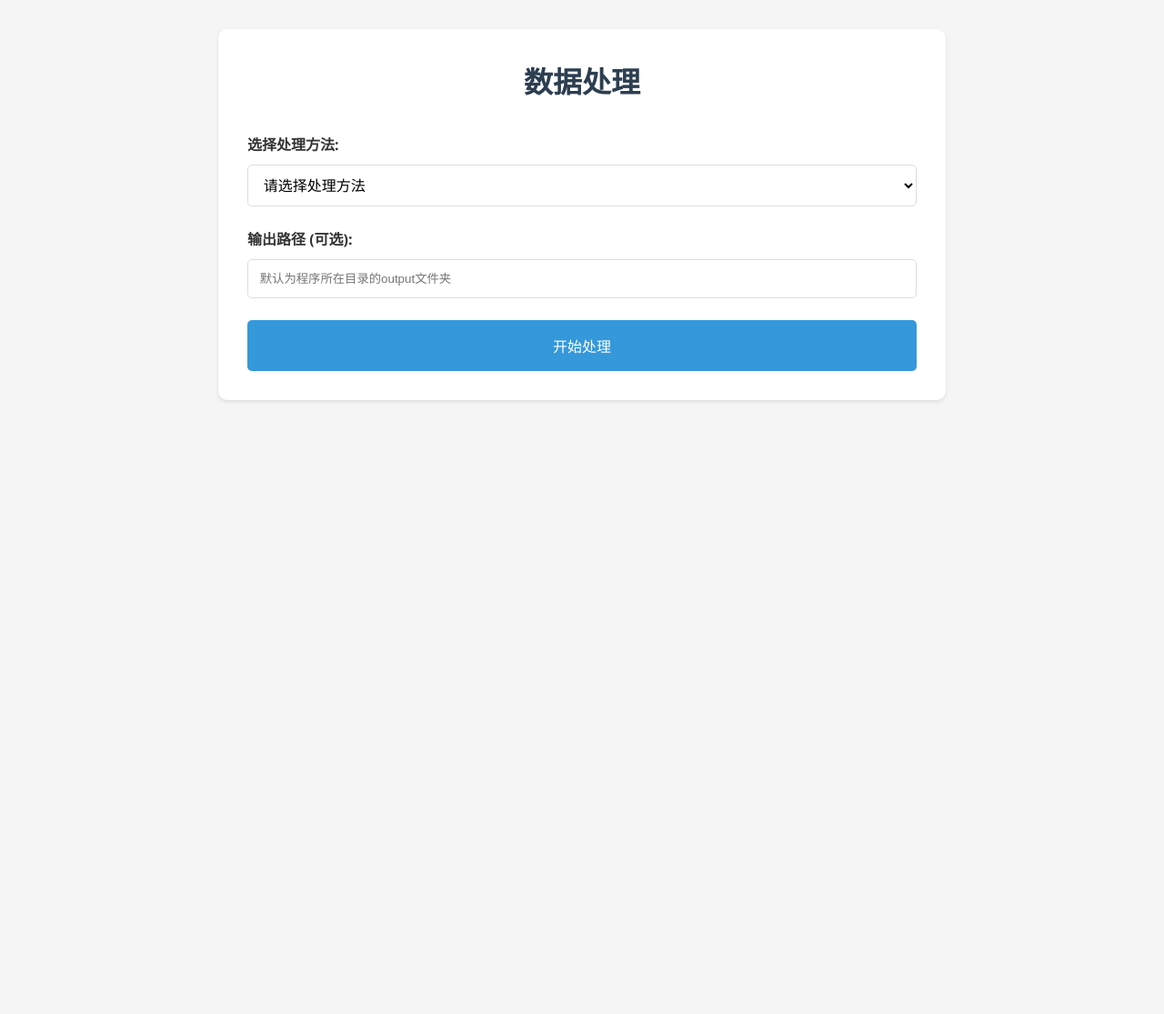
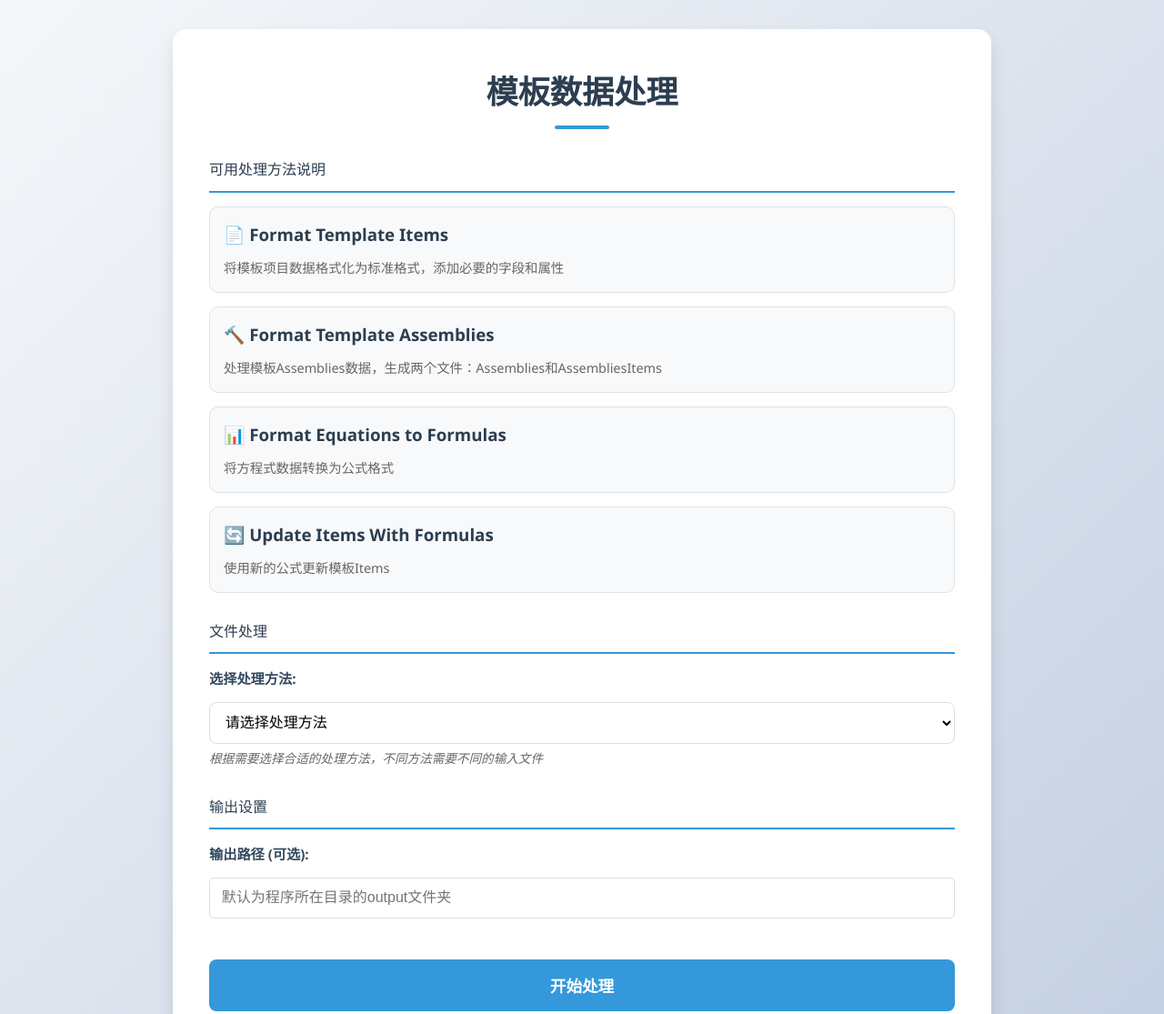
Before and after one commit to wangzhuyanyun/format, a website: page public/index.html in a window 1280 px wide. Shown: the top 1115 px of the page at 91% size. Before the commit the page ends 800 px from the top, so only its background shows below. Drawn offline with Linux system fonts and the light colour scheme; no server answers.

Commit message:
update index

```diff
--- a/public/index.html
+++ b/public/index.html
@@ -14,44 +14,88 @@
         font-family: "Segoe UI", Arial, sans-serif;
         line-height: 1.6;
         padding: 2rem;
-        background: #f5f5f5;
-        color: #333;
+        background: linear-gradient(135deg, #f5f7fa 0%, #c3cfe2 100%);
+        color: #2c3e50;
+        min-height: 100vh;
       }
       .container {
-        max-width: 800px;
+        max-width: 900px;
         margin: 0 auto;
         background: white;
-        padding: 2rem;
-        border-radius: 10px;
-        box-shadow: 0 2px 4px rgba(0, 0, 0, 0.1);
+        padding: 2.5rem;
+        border-radius: 15px;
+        box-shadow: 0 10px 20px rgba(0, 0, 0, 0.1);
       }
       h1 {
         text-align: center;
         color: #2c3e50;
         margin-bottom: 2rem;
+        font-size: 2.2rem;
+        font-weight: 600;
+        position: relative;
+      }
+      h1::after {
+        content: "";
+        display: block;
+        width: 60px;
+        height: 4px;
+        background: #3498db;
+        margin: 10px auto;
+        border-radius: 2px;
       }
       .form-group {
-        margin-bottom: 1.5rem;
+        margin-bottom: 1.8rem;
+      }
+      .form-group:hover {
+        transform: none;
       }
       label {
         display: block;
-        margin-bottom: 0.5rem;
+        margin-bottom: 0.8rem;
         font-weight: 600;
+        color: #34495e;
+        font-size: 0.95rem;
       }
       input[type="file"] {
         width: 100%;
-        padding: 0.5rem;
-        border: 2px dashed #ddd;
-        border-radius: 5px;
+        padding: 1rem;
+        border: 2px dashed #bdc3c7;
+        border-radius: 8px;
         margin-bottom: 0.5rem;
+        transition: all 0.3s ease;
+        background: #f8f9fa;
+      }
+      input[type="file"]:hover {
+        border-color: #3498db;
+        background: #f1f8ff;
+      }
+      input[type="text"] {
+        width: 100%;
+        padding: 0.8rem;
+        border: 1px solid #ddd;
+        border-radius: 8px;
+        transition: all 0.3s ease;
+        font-size: 1rem;
+      }
+      input[type="text"]:focus {
+        outline: none;
+        border-color: #3498db;
+        box-shadow: 0 0 0 3px rgba(52, 152, 219, 0.2);
       }
       select {
         width: 100%;
         padding: 0.8rem;
         border: 1px solid #ddd;
-        border-radius: 5px;
+        border-radius: 8px;
         background: white;
         font-size: 1rem;
+        cursor: pointer;
+        transition: all 0.3s ease;
+      }
+      select:focus {
+        outline: none;
+        border-color: #3498db;
+        box-shadow: 0 0 0 3px rgba(52, 152, 219, 0.2);
       }
       button {
         width: 100%;
@@ -59,38 +103,56 @@
         background: #3498db;
         color: white;
         border: none;
-        border-radius: 5px;
-        font-size: 1rem;
+        border-radius: 8px;
+        font-size: 1.1rem;
+        font-weight: 600;
         cursor: pointer;
-        transition: background 0.3s ease;
+        transition: all 0.3s ease;
+        margin-top: 1rem;
       }
       button:hover {
         background: #2980b9;
+        box-shadow: 0 2px 8px rgba(52, 152, 219, 0.3);
+      }
+      button:disabled {
+        background: #bdc3c7;
+        cursor: not-allowed;
+        transform: none;
+        box-shadow: none;
       }
       .status {
-        margin-top: 1rem;
+        margin-top: 1.5rem;
         padding: 1rem;
-        border-radius: 5px;
+        border-radius: 8px;
         display: none;
+        font-weight: 500;
+        text-align: center;
+        transition: all 0.3s ease;
       }
       .status.success {
         background: #d4edda;
         color: #155724;
+        border-left: 4px solid #28a745;
       }
       .status.error {
         background: #f8d7da;
         color: #721c24;
+        border-left: 4px solid #dc3545;
       }
       .default-file-info {
-        font-size: 0.9em;
+        font-size: 0.9rem;
         color: #666;
-        margin-top: 0.3rem;
+        margin-top: 0.5rem;
+        padding: 0.5rem;
+        background: #f8f9fa;
+        border-radius: 6px;
       }
       .file-status {
-        padding: 2px 6px;
-        border-radius: 3px;
-        font-size: 0.8em;
+        padding: 3px 8px;
+        border-radius: 4px;
+        font-size: 0.8rem;
         margin-left: 5px;
+        font-weight: 500;
       }
       .file-exists {
         background: #d4edda;
@@ -100,25 +162,93 @@
         background: #f8d7da;
         color: #721c24;
       }
+      .method-description {
+        font-size: 0.9rem;
+        color: #666;
+        margin-top: 0.5rem;
+        font-style: italic;
+      }
+      .method-card {
+        background: #f8f9fa;
+        border-radius: 10px;
+        padding: 15px;
+        margin-bottom: 15px;
+        border: 1px solid #dee2e6;
+      }
+      .method-card h3 {
+        margin: 0 0 10px 0;
+        color: #2c3e50;
+      }
+      .method-card p {
+        color: #666;
+        font-size: 0.9rem;
+        margin: 0;
+      }
+      .section-title {
+        color: #2c3e50;
+        margin: 30px 0 15px;
+        padding-bottom: 10px;
+        border-bottom: 2px solid #3498db;
+      }
+      .help-text {
+        color: #666;
+        font-size: 0.85rem;
+        margin-top: 5px;
+        font-style: italic;
+      }
+
+      @media (max-width: 768px) {
+        .container {
+          padding: 1.5rem;
+        }
+        h1 {
+          font-size: 1.8rem;
+        }
+      }
     </style>
   </head>
   <body>
     <div class="container">
-      <h1>数据处理</h1>
+      <h1>模板数据处理</h1>
+
+      <div class="section-title">可用处理方法说明</div>
+      <div class="method-card">
+        <h3>📄 Format Template Items</h3>
+        <p>将模板项目数据格式化为标准格式，添加必要的字段和属性</p>
+      </div>
+      <div class="method-card">
+        <h3>🔨 Format Template Assemblies</h3>
+        <p>处理模板Assemblies数据，生成两个文件：Assemblies和AssembliesItems</p>
+      </div>
+      <div class="method-card">
+        <h3>📊 Format Equations to Formulas</h3>
+        <p>将方程式数据转换为公式格式</p>
+      </div>
+      <div class="method-card">
+        <h3>🔄 Update Items With Formulas</h3>
+        <p>使用新的公式更新模板Items</p>
+      </div>
+
+      <div class="section-title">文件处理</div>
       <form id="uploadForm" enctype="multipart/form-data">
         <div class="form-group">
           <label for="method">选择处理方法:</label>
           <select id="method" name="method" required>
             <option value="">请选择处理方法</option>
-            <option value="formatTemplateItems">format template items</option>
+            <option value="formatTemplateItems">Format Template Items</option>
             <option value="formatTemplateAssemblies">
-              format template assemblies
+              Format Template Assemblies
             </option>
             <option value="formatEquationsToFormulas">
-              format equations to formulas
+              Format Equations to Formulas
             </option>
-            <option value="updateItemsWithFormulas">用公式更新项目</option>
+            <option value="updateItemsWithFormulas">
+              Update Items With Formulas
+            </option>
           </select>
+          <div class="help-text">
+            根据需要选择合适的处理方法，不同方法需要不同的输入文件
+          </div>
         </div>
 
         <div
@@ -210,6 +340,7 @@
           </div>
         </div>
 
+        <div class="section-title">输出设置</div>
         <div class="form-group output-paths" id="outputPathGroup">
           <label for="outputPath">输出路径 (可选):</label>
           <input
@@ -394,6 +525,31 @@
             submitButton.textContent = "开始处理";
           }
         });
+
+      // 添加文件拖放效果
+      document.querySelectorAll('input[type="file"]').forEach((input) => {
+        input.addEventListener("dragenter", function (e) {
+          e.preventDefault();
+          this.style.borderColor = "#3498db";
+          this.style.background = "#f1f8ff";
+        });
+
+        input.addEventListener("dragleave", function (e) {
+          e.preventDefault();
+          this.style.borderColor = "#bdc3c7";
+          this.style.background = "#f8f9fa";
+        });
+      });
+
+      // 添加文件选择反馈
+      document.querySelectorAll('input[type="file"]').forEach((input) => {
+        input.addEventListener("change", function () {
+          const label = this.previousElementSibling;
+          if (this.files.length > 0) {
+            label.textContent = `Selected: ${this.files[0].name}`;
+          }
+        });
+      });
     </script>
   </body>
 </html>
```
